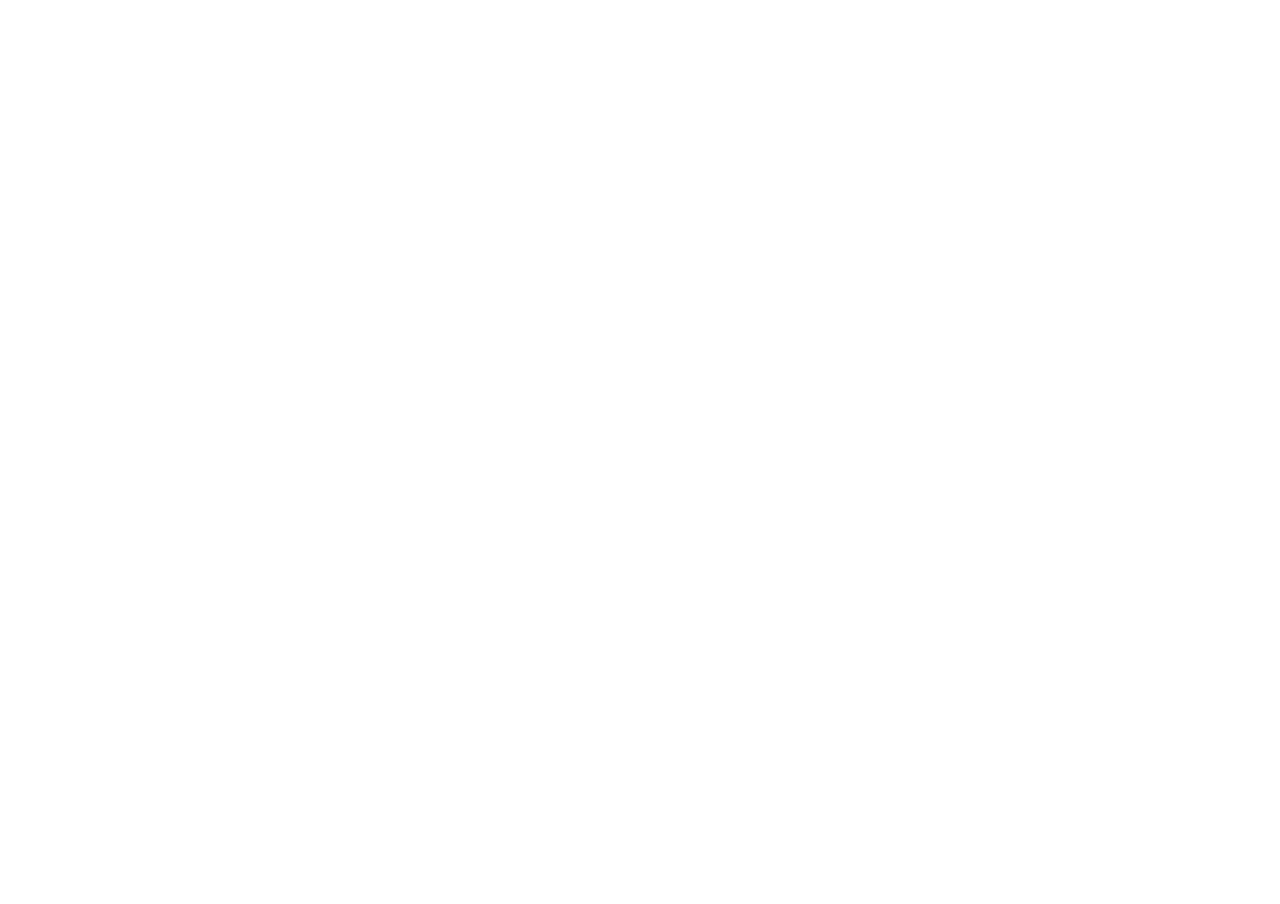
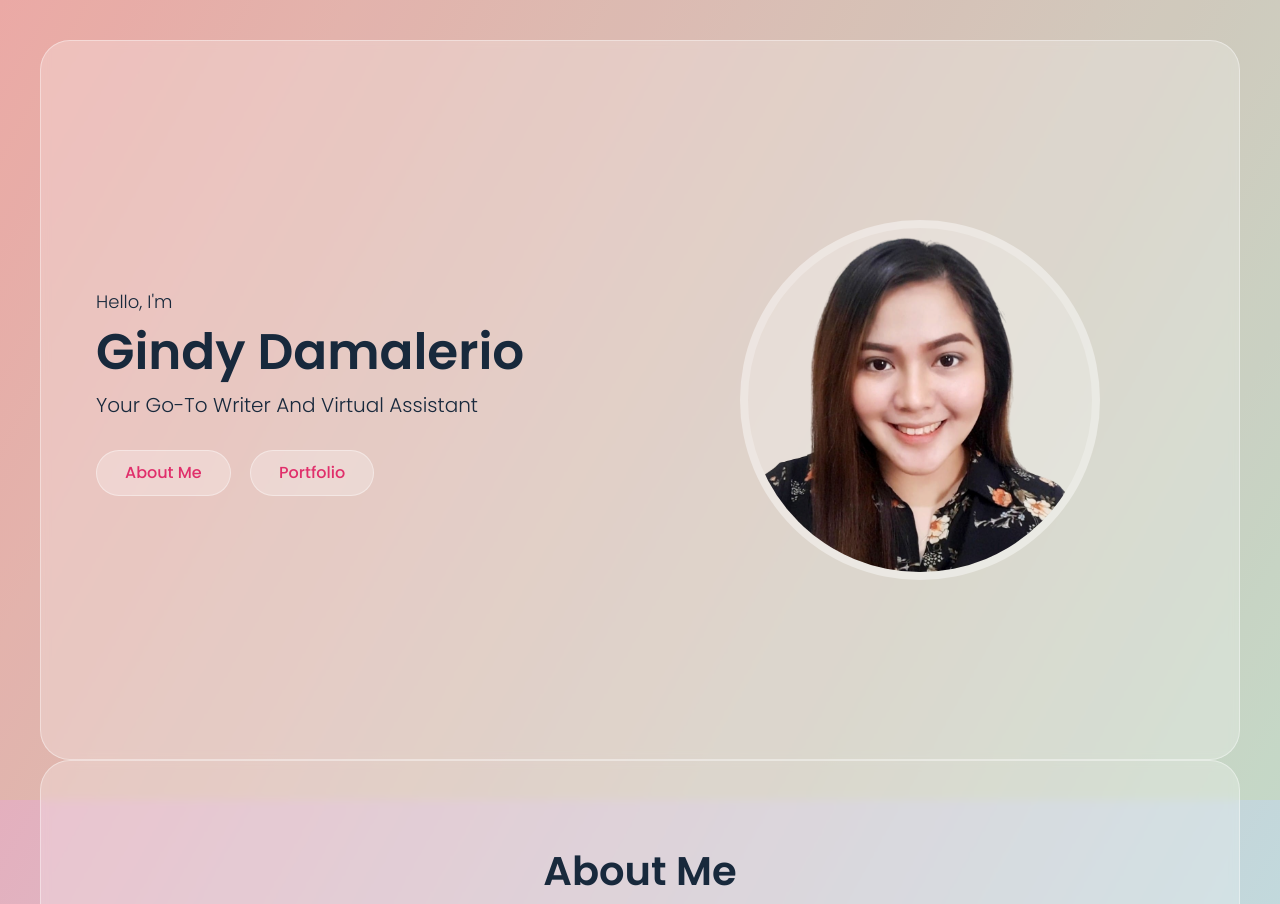
Before and after one commit to DTD23/Gindy-Damalerio, a plain HTML site: page index.html in a window 1280 px wide. Shown: the top 904 px of the page. Before the commit the page ends 800 px from the top, so only its background shows below. Drawn offline with Linux system fonts and the light colour scheme.

Commit message:
added content main and about

```diff
--- a/index.html
+++ b/index.html
@@ -4,9 +4,72 @@
     <meta charset="UTF-8">
     <meta http-equiv="X-UA-Compatible" content="IE=edge">
     <meta name="viewport" content="width=device-width, initial-scale=1.0">
+    <link rel="stylesheet" href="./style.css">
     <title>Gindy</title>
 </head>
 <body>
+    <!--main-->
+    <div class="main">
+        <!--Home Section start-->
+        <section class="home-section align-items-center hidden">
+            <div class="container">
+                <div class="row align-items-center">
+                    <div class="home-text">
+                        <p>Hello, I'm</p>
+                        <h1>Gindy Damalerio</h1>
+                        <h2>Your Go-To Writer and Virtual Assistant</h2>
+                        <a href="#" class="btn">About me</a>
+                        <a href="#" class="btn">Portfolio</a>
+                    </div>
+                    <div class="home-img">
+                        <div class="img-box">
+                            <img src="./asseets/main 2.png" alt="" srcset="">
+                        </div>
+                    </div>
+                </div>
+            </div>
+        </section>
+        <!--Home Section end-->
+        <!--About Section Start-->
+        <section class="about-section sec-padding">
+            <div class="container">
+                <div class="row">
+                    <div class="section-title">
+                        <h2>About Me</h2>
+                    </div>
+                </div>
+                <div class="row">
+                    <div class="about-img">
+                        <div class="img-box">
+                            <img src="./asseets/main 2.png" alt="about img">
+                        </div>
+                    </div>
+                    <div class="about-text">
+                        <p>Lorem ipsum dolor sit amet consectetur adipisicing elit. Eius veritatis obcaecati eveniet ullam optio quibusdam distinctio cumque eum iure tempore suscipit, velit natus quasi culpa voluptate illo cum similique voluptates blanditiis reiciendis quas qui? Dolor veniam sapiente similique inventore, distinctio nam beatae placeat ipsam reprehenderit. Molestias obcaecati enim optio reprehenderit!</p>
+                        <h3>skills</h3>
+                        <div class="skills">
+                            <div class="skill-item">skill1</div>
+                            <div class="skill-item">skill2</div>
+                            <div class="skill-item">skill3</div>
+                            <div class="skill-item">skill4</div>
+                            <div class="skill-item">skill5</div>
+                            <div class="skill-item">skill6</div>
+                            <div class="skill-item">skill7</div>
+                            <div class="skill-item">skill8</div>
+                        </div>
+                    </div>
+                </div>
+            </div>
+        </section>
+        <!--About Section end-->
 
+
+
+
+
+
+
+    </div>
+    <script src="index.js"></script>
 </body>
 </html>
--- a/style.css
+++ b/style.css
@@ -0,0 +1,188 @@
+@import url('https://fonts.googleapis.com/css2?family=Poppins:wght@200;300;400;500;600;700;800;900&display=swap');
+
+#shadow-host-companion{
+    display: none;
+}
+*{
+    box-sizing: border-box;
+    padding: 0;
+    margin: 0;
+    outline: none;
+}
+::before,
+::after{
+    box-sizing: border-box;
+}
+:root{
+    --main-color: #e02f6b;
+    --blue: #0000ff;
+    --blue-dark: #18293c;
+    --orange: #ffa500;
+    --green-yellow: #cddc39;
+    --pink-light: #efa2b4;
+    --cyan-light: #aef1ee;
+    --white: #ffffff;
+    --white-alpha-40: rgba(255, 255, 255, 0.40);
+    --white-alpha-25: rgba(255, 255, 255, 0.25);
+    --backdrop-filter-blur: blur(5px);
+}
+body{
+    font-family: 'Poppins', sans-serif;
+    font-weight: 300;
+    min-height: 100vh;
+    background-image: linear-gradient(to bottom right, var(--pink-light), var(--cyan-light));
+    font-size: 16px;
+    color: var(--blue-dark);
+    line-height: 1.5;
+    overflow-x: hidden;
+    -webkit-tap-highlight-color: transparent;
+    padding: 5vh 15px;
+}
+body::before{
+    content: '';
+    position: fixed;
+    left: 0;
+    top: 0;
+    height: 100%;
+    width: 100%;
+    background-color: var(--green-yellow);
+    z-index: -1;
+    opacity: 0.12;
+}
+a{
+    text-decoration: none;
+}
+h1, h2{
+    font-weight: 600;
+}
+h3,h4,h5,h6{
+    font-weight: 500;
+}
+img{
+    max-width: 100%;
+    vertical-align: middle;
+}
+section{
+    background-color: var(--white-alpha-25);
+    border: 1px solid var(--white-alpha-40);
+    min-height: 90vh;
+    border-radius: 30px;
+    backdrop-filter: var(--backdrop-filter-blur);
+}
+.main{
+    max-width: 1200px;
+    margin: auto;
+}
+.container{
+    padding: 0 40px;
+    width: 100%;
+}
+.row{
+    display: flex;
+    flex-wrap: wrap;
+}
+.align-items-center{
+    align-items: center;
+}
+.hidden{
+    /* display: none !important; */
+}
+/*-----------Section Title--------------*/
+.sec-padding{
+    padding: 80px 0;
+}
+.section-title{
+    padding: 0 15px;
+    width: 100%;
+    text-align: center;
+}
+.section-title h2{
+    font-size: 40px;
+    text-transform: capitalize;
+
+}
+/*-----------Scroll Bar--------------*/
+::-webkit-scrollbar{
+    width: 5px;
+}
+::-webkit-scrollbar-track{
+    background-color: var(--white);
+}
+::-webkit-scrollbar-thumb{
+    background-color: var(--main-color);
+}
+
+/*-----------Buttons--------------*/
+.btn{
+    line-height: 1.5;
+    background-color: var(--white-alpha-25);
+    border: 1px solid var(--white-alpha-40);
+    padding: 10px 28px;
+    display: inline-block;
+    border-radius: 30px;
+    color: var(--main-color);
+    font-weight: 500;
+    text-transform: capitalize;
+    font-family: inherit;
+    font-size: 16px;
+    cursor: pointer;
+    user-select: none;
+    position: relative;
+    overflow: hidden;
+    vertical-align: middle;
+    transition: color 0.3s ease;
+}
+.btn::before{
+    content: '';
+    position: absolute;
+    left: 0;
+    top: 0;
+    height: 100%;
+    width: 0%;
+    background-color: var(--main-color);
+    z-index: -1;
+    transition: width 0.3s ease;
+}
+.btn:hover::before{
+    width: 100%;
+}
+.btn:hover{
+    color: var(--white);
+}
+/*---------Home Section----------*/
+.home-section{
+    display: flex;
+    padding: 120px 0;
+}
+.home-text,
+.home-img{
+    width: 50%;
+    padding: 15px;
+}
+.home-text p{
+    font-size: 18px;
+}
+.home-text h1{
+    font-size: 50px;
+    text-transform: capitalize;
+}
+.home-text h2{
+    font-size: 20px;
+    text-transform: capitalize;
+    font-weight: 300;
+    margin: 0 0 30px;
+}
+.home-text .btn{
+    margin: 0 15px 15px 0;
+}
+.home-img .img-box{
+    max-width: 360px;
+    background-color: var(--white-alpha-25);
+    border-radius: 50%;
+    border: 8px solid var(--white-alpha-25);
+    margin: auto;
+}
+.home-img .img-box img{
+    width: 100%;
+    border-radius: 50%;
+}
```
Also changed, not shown: asseets/about-img.png (added), asseets/main 2.png (added), asseets/main.jpg (added), asseets/portfolio/1.jpg (added), asseets/portfolio/2.jpg (added), asseets/portfolio/3.jpg (added), asseets/portfolio/4.jpg (added), asseets/portfolio/5.jpg (added), asseets/portfolio/6.jpg (added), asseets/profile-img.png (added).
